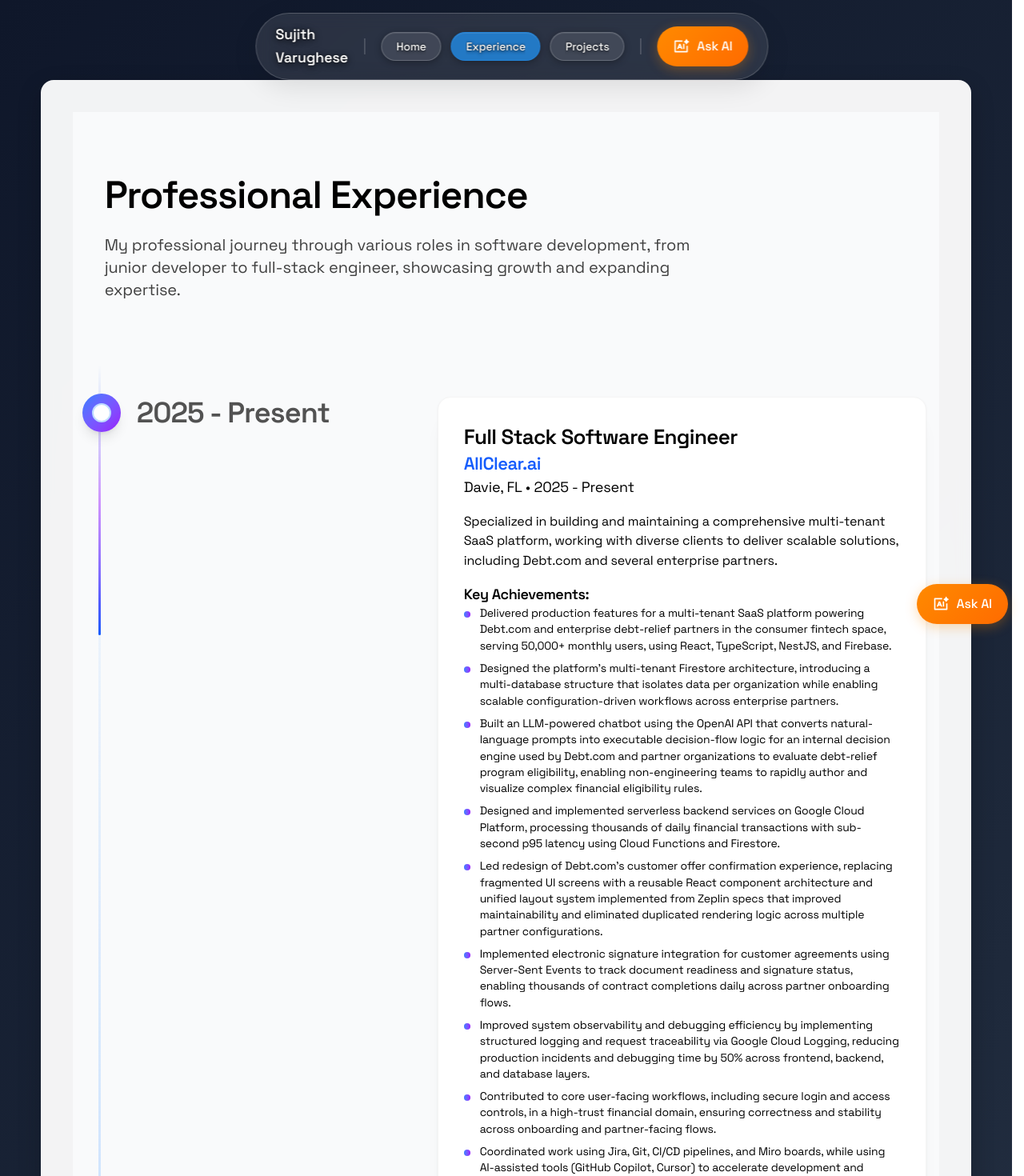
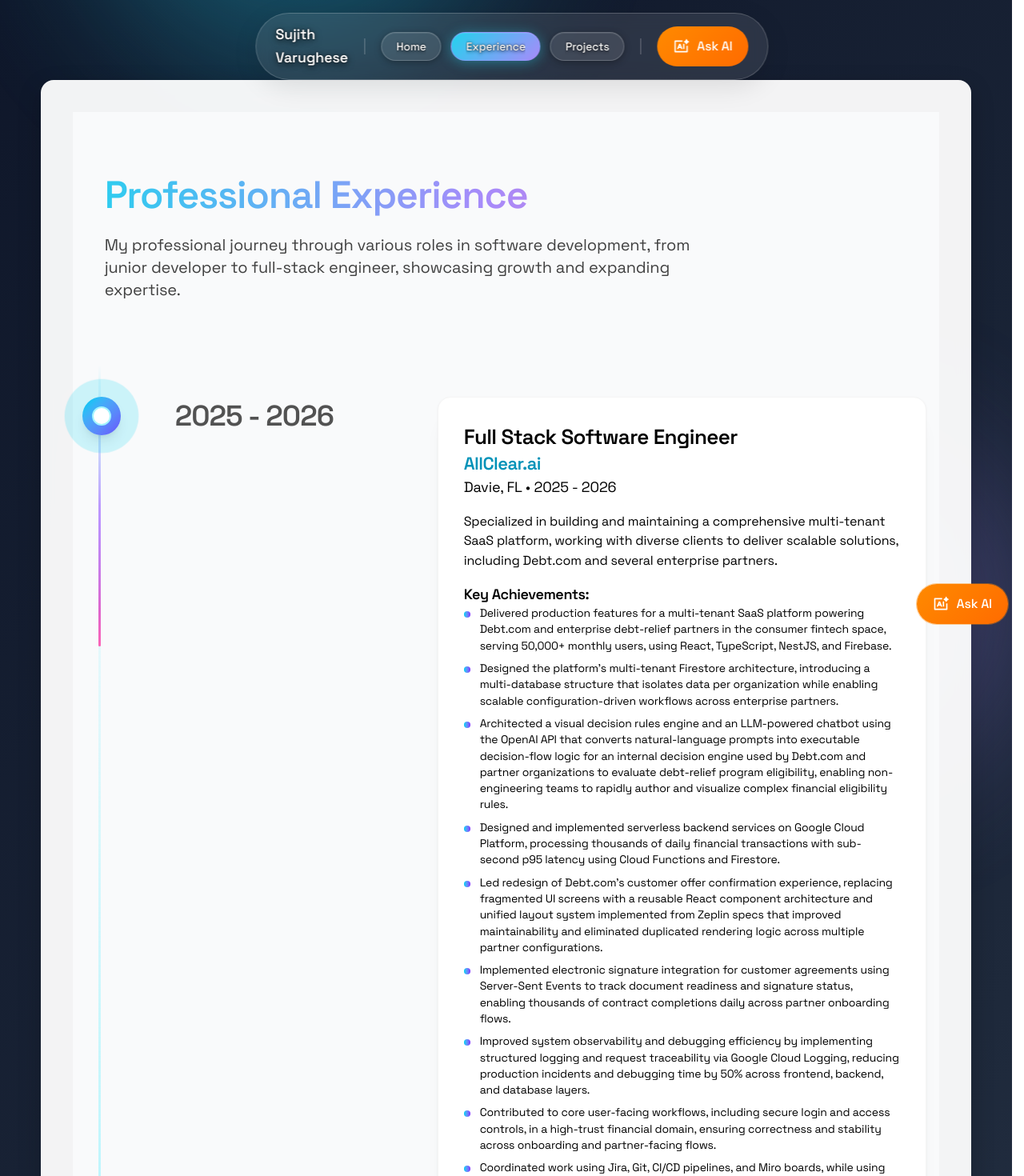
Before and after one commit to sujithvarughese/portfolio-2026-next, a Next.js app: page /experience in a window 1280 px wide. Shown: the top 1470 px of the page at 80% size. Built offline with nearby package versions, Linux system fonts and the light colour scheme.

Commit message:
resume update, styling fixes

```diff
--- a/src/app/experience/page.tsx
+++ b/src/app/experience/page.tsx
@@ -9,6 +9,7 @@ import ChatbotButton from "@/components/chatbot/ChatbotButton";
 import { Box, Flex } from "@mantine/core";
 import { WorkTimeline } from "@/components/ui/work-timeline";
 import { experienceData } from "@/data/experience";
+import { AuroraBackground } from "@/components/ui/aurora-background";
 
 export default function ExperiencePage() {
   const [opened, { open, close }] = useDisclosure(false);
@@ -39,15 +40,18 @@ export default function ExperiencePage() {
       style={{
         minHeight: '100vh',
         background: 'linear-gradient(135deg, #0f172a 0%, #1e293b 50%, #334155 100%)',
-        paddingTop: '80px'
+        paddingTop: '80px',
+        position: 'relative',
+        overflow: 'hidden'
       }}
     >
+      <AuroraBackground />
       <Navbar openAI={open} />
 
       <Box
         maw={1400}
         m="auto"
-        style={{ position: 'relative' }}
+        style={{ position: 'relative', zIndex: 1 }}
       >
         <Flex justify="center" align="center" style={{ minHeight: 'calc(100vh - 80px)', padding: '20px' }}>
           <Box
--- a/src/app/globals.css
+++ b/src/app/globals.css
@@ -222,3 +222,71 @@ body {
   border-top: 1px solid rgba(34, 139, 230, 0.2);
   z-index: 0;
 }
+
+/* ===== Visual polish: accent palette, animated backgrounds, hover effects ===== */
+
+:root {
+  --accent-cyan: #22d3ee;
+  --accent-violet: #a78bfa;
+  --accent-pink: #f472b6;
+  --accent-amber: #fbbf24;
+}
+
+/* Animated gradient text used for headline/section-title emphasis */
+@keyframes gradient-flow {
+  0%, 100% { background-position: 0% 50%; }
+  50% { background-position: 100% 50%; }
+}
+
+.gradient-text-animated {
+  background: linear-gradient(90deg, var(--accent-cyan), var(--accent-violet), var(--accent-pink), var(--accent-cyan));
+  background-size: 300% auto;
+  -webkit-background-clip: text;
+  background-clip: text;
+  color: transparent;
+  animation: gradient-flow 6s ease infinite;
+}
+
+/* Softly drifting aurora blobs for dark hero/section backgrounds */
+@keyframes float-blob {
+  0%, 100% { transform: translate(0, 0) scale(1); }
+  33% { transform: translate(30px, -40px) scale(1.12); }
+  66% { transform: translate(-25px, 25px) scale(0.92); }
+}
+
+.aurora-blob {
+  position: absolute;
+  border-radius: 50%;
+  filter: blur(90px);
+  opacity: 0.32;
+  will-change: transform;
+  animation: float-blob 20s ease-in-out infinite;
+}
+
+/* Glow-pulse used for attention-grabbing CTAs */
+@keyframes glow-pulse {
+  0%, 100% { box-shadow: 0 0 0 0 rgba(255, 138, 0, 0.45); }
+  50% { box-shadow: 0 0 0 12px rgba(255, 138, 0, 0); }
+}
+
+/* Expanding ring ping for timeline dots */
+@keyframes ping-ring {
+  0% { transform: scale(1); opacity: 0.55; }
+  100% { transform: scale(2.4); opacity: 0; }
+}
+
+/* Reusable lift-on-hover for cards */
+.hover-lift {
+  transition: transform 0.35s cubic-bezier(0.25, 0.46, 0.45, 0.94), box-shadow 0.35s cubic-bezier(0.25, 0.46, 0.45, 0.94);
+}
+.hover-lift:hover {
+  transform: translateY(-6px);
+  box-shadow: 0 20px 40px -12px rgba(34, 211, 238, 0.25), 0 8px 16px -8px rgba(167, 139, 250, 0.2);
+}
+
+@media (prefers-reduced-motion: reduce) {
+  .aurora-blob,
+  .gradient-text-animated {
+    animation: none !important;
+  }
+}
--- a/src/components/Navbar.tsx
+++ b/src/components/Navbar.tsx
@@ -98,7 +98,7 @@ export const Navbar = ({ openAI }: NavbarProps) => {
               transition: 'all 0.3s cubic-bezier(0.25, 0.46, 0.45, 0.94)'
             }}
             onClick={() => router.push('/')}
-            className="hidden md:block hover:text-blue-200 hover:scale-105"
+            className="hidden md:block hover:text-cyan-200 hover:scale-105"
           >
             {fullName}
           </Text>
@@ -134,28 +134,32 @@ export const Navbar = ({ openAI }: NavbarProps) => {
 
                   onClick={() => router.push(item.href)}
                   style={{
-                    backgroundColor: pathname === item.href
-                      ? 'rgba(34, 139, 230, 0.8)'
+                    background: pathname === item.href
+                      ? 'linear-gradient(135deg, #22d3ee, #a78bfa)'
                       : 'rgba(255, 255, 255, 0.1)',
                     color: 'white',
                     border: pathname === item.href
-                      ? '1px solid rgba(34, 139, 230, 0.6)'
+                      ? '1px solid rgba(167, 139, 250, 0.6)'
                       : '1px solid rgba(255, 255, 255, 0.2)',
                     fontFamily: 'Space Grotesk, sans-serif',
                     fontWeight: 500,
                     textShadow: '0 1px 4px rgba(0, 0, 0, 0.8), 0 0 1px rgba(0, 0, 0, 0.9)',
-                    boxShadow: '0 2px 8px rgba(0, 0, 0, 0.3), inset 0 1px 0 rgba(255, 255, 255, 0.1)',
+                    boxShadow: pathname === item.href
+                      ? '0 2px 16px rgba(34, 211, 238, 0.4), inset 0 1px 0 rgba(255, 255, 255, 0.1)'
+                      : '0 2px 8px rgba(0, 0, 0, 0.3), inset 0 1px 0 rgba(255, 255, 255, 0.1)',
                     transition: 'all 0.3s cubic-bezier(0.25, 0.46, 0.45, 0.94)'
                   }}
                   styles={{
                     root: {
                       '&:hover': {
-                        backgroundColor: pathname === item.href
-                          ? 'rgba(34, 139, 230, 0.95)'
+                        background: pathname === item.href
+                          ? 'linear-gradient(135deg, #38e0f5, #b794fb)'
                           : 'rgba(255, 255, 255, 0.25)',
-                        boxShadow: '0 6px 20px rgba(0, 0, 0, 0.5), inset 0 1px 0 rgba(255, 255, 255, 0.3)',
+                        boxShadow: pathname === item.href
+                          ? '0 6px 24px rgba(34, 211, 238, 0.55), inset 0 1px 0 rgba(255, 255, 255, 0.3)'
+                          : '0 6px 20px rgba(0, 0, 0, 0.5), inset 0 1px 0 rgba(255, 255, 255, 0.3)',
                         border: pathname === item.href
-                          ? '1px solid rgba(34, 139, 230, 0.8)'
+                          ? '1px solid rgba(167, 139, 250, 0.8)'
                           : '1px solid rgba(255, 255, 255, 0.4)'
                       }
                     }
@@ -255,12 +259,12 @@ export const Navbar = ({ openAI }: NavbarProps) => {
                     closeMobileMenu()
                   }}
                   style={{
-                    backgroundColor: pathname === item.href
-                      ? 'rgba(34, 139, 230, 0.8)'
+                    background: pathname === item.href
+                      ? 'linear-gradient(135deg, #22d3ee, #a78bfa)'
                       : 'rgba(255, 255, 255, 0.1)',
                     color: 'white',
                     border: pathname === item.href
-                      ? '1px solid rgba(34, 139, 230, 0.6)'
+                      ? '1px solid rgba(167, 139, 250, 0.6)'
                       : '1px solid rgba(255, 255, 255, 0.2)',
                     fontFamily: 'Space Grotesk, sans-serif',
                     fontWeight: 500,
@@ -293,7 +297,7 @@ export const Navbar = ({ openAI }: NavbarProps) => {
                 target="_blank"
                 rel="noreferrer"
                 style={{
-                  color: '#60a5fa',
+                  color: '#22d3ee',
                   fontSize: '16px',
                   fontFamily: 'Space Grotesk, sans-serif'
                 }}
@@ -305,7 +309,7 @@ export const Navbar = ({ openAI }: NavbarProps) => {
                 target="_blank"
                 rel="noreferrer"
                 style={{
-                  color: '#60a5fa',
+                  color: '#22d3ee',
                   fontSize: '16px',
                   fontFamily: 'Space Grotesk, sans-serif'
                 }}
@@ -317,7 +321,7 @@ export const Navbar = ({ openAI }: NavbarProps) => {
                 target="_blank"
                 rel="noreferrer"
                 style={{
-                  color: '#60a5fa',
+                  color: '#22d3ee',
                   fontSize: '16px',
                   fontFamily: 'Space Grotesk, sans-serif'
                 }}
@@ -329,7 +333,7 @@ export const Navbar = ({ openAI }: NavbarProps) => {
                 target="_blank"
                 rel="noreferrer"
                 style={{
-                  color: '#60a5fa',
+                  color: '#22d3ee',
                   fontSize: '16px',
                   fontFamily: 'Space Grotesk, sans-serif'
                 }}
@@ -341,7 +345,7 @@ export const Navbar = ({ openAI }: NavbarProps) => {
                 target="_blank"
                 rel="noreferrer"
                 style={{
-                  color: '#60a5fa',
+                  color: '#22d3ee',
                   fontSize: '16px',
                   fontFamily: 'Space Grotesk, sans-serif'
                 }}
@@ -370,7 +374,7 @@ export const Navbar = ({ openAI }: NavbarProps) => {
                 target="_blank"
                 rel="noreferrer"
                 style={{
-                  color: '#60a5fa',
+                  color: '#22d3ee',
                   fontSize: '16px',
                   fontFamily: 'Space Grotesk, sans-serif'
                 }}
@@ -382,7 +386,7 @@ export const Navbar = ({ openAI }: NavbarProps) => {
                 target="_blank"
                 rel="noreferrer"
                 style={{
-                  color: '#60a5fa',
+                  color: '#22d3ee',
                   fontSize: '16px',
                   fontFamily: 'Space Grotesk, sans-serif'
                 }}
@@ -394,7 +398,7 @@ export const Navbar = ({ openAI }: NavbarProps) => {
                 target="_blank"
                 rel="noreferrer"
                 style={{
-                  color: '#60a5fa',
+                  color: '#22d3ee',
                   fontSize: '16px',
                   fontFamily: 'Space Grotesk, sans-serif'
                 }}
@@ -410,13 +414,14 @@ export const Navbar = ({ openAI }: NavbarProps) => {
               component="a"
               href={`mailto:${emailAddress}`}
               variant="gradient"
-              gradient={{ from: 'blue', to: 'green' }}
+              gradient={{ from: '#10b981', to: '#22d3ee', deg: 135 }}
               size="lg"
               radius="md"
               fullWidth
               style={{
                 fontFamily: 'Space Grotesk, sans-serif',
-                fontWeight: 600
+                fontWeight: 600,
+                boxShadow: '0 4px 20px rgba(16, 185, 129, 0.35)'
               }}
             >
               Contact Me
--- a/src/components/chatbot/ChatbotButton.tsx
+++ b/src/components/chatbot/ChatbotButton.tsx
@@ -22,7 +22,7 @@ const ChatbotButton = ({ open, isScrolled = false }: ChatbotButtonProps) => {
         fontWeight: 600,
         fontSize: isScrolled ? '0.875rem' : '1rem',
         padding: isScrolled ? '8px 16px' : '12px 20px',
-        animation: 'pulse 2s infinite',
+        animation: 'glow-pulse 2.2s infinite',
         transition: 'all 0.4s cubic-bezier(0.25, 0.46, 0.45, 0.94)'
       }}
       styles={{
--- /dev/null
+++ b/src/components/ui/aurora-background.tsx
@@ -0,0 +1,45 @@
+export function AuroraBackground() {
+  return (
+    <div
+      aria-hidden="true"
+      className="pointer-events-none absolute inset-0 overflow-hidden"
+      style={{ zIndex: 0 }}
+    >
+      <div
+        className="aurora-blob"
+        style={{
+          top: "-10%",
+          left: "8%",
+          width: "480px",
+          height: "480px",
+          background: "var(--accent-cyan)",
+          animationDuration: "22s",
+        }}
+      />
+      <div
+        className="aurora-blob"
+        style={{
+          top: "15%",
+          right: "2%",
+          width: "420px",
+          height: "420px",
+          background: "var(--accent-violet)",
+          animationDuration: "26s",
+          animationDelay: "-6s",
+        }}
+      />
+      <div
+        className="aurora-blob"
+        style={{
+          bottom: "-15%",
+          left: "32%",
+          width: "380px",
+          height: "380px",
+          background: "var(--accent-pink)",
+          animationDuration: "24s",
+          animationDelay: "-10s",
+        }}
+      />
+    </div>
+  );
+}
--- a/src/components/ui/work-timeline.tsx
+++ b/src/components/ui/work-timeline.tsx
@@ -41,9 +41,9 @@ export const WorkTimeline = ({ data }: { data: ExperienceEntry[] }) => {
           initial={{ opacity: 0, y: 20 }}
           whileInView={{ opacity: 1, y: 0 }}
           transition={{ duration: 0.6 }}
-          className="text-2xl md:text-5xl mb-2 md:mb-6 text-black dark:text-white font-bold"
+          className="text-2xl md:text-5xl mb-2 md:mb-6 font-bold"
         >
-          Professional Experience
+          <span className="gradient-text-animated">Professional Experience</span>
         </motion.h2>
         <motion.p
           initial={{ opacity: 0, y: 20 }}
@@ -66,8 +66,9 @@ export const WorkTimeline = ({ data }: { data: ExperienceEntry[] }) => {
             className="flex justify-start md:pt-10 md:gap-10"
           >
             <div className="sticky flex flex-col md:flex-row z-40 items-center top-40 self-start max-w-xs lg:max-w-sm md:w-full">
-              <div className="h-6 md:h-12 absolute left-1 md:left-3 w-6 md:w-12 rounded-full bg-gradient-to-br from-blue-500 to-purple-600 flex items-center justify-center shadow-lg">
-                <div className="h-3 md:h-6 w-3 md:w-6 rounded-full bg-white dark:bg-black border-2 border-blue-200 dark:border-purple-300" />
+              <div className="relative h-6 md:h-12 absolute left-1 md:left-3 w-6 md:w-12 rounded-full bg-gradient-to-br from-cyan-400 to-violet-600 flex items-center justify-center shadow-lg">
+                <span className="absolute inset-0 rounded-full bg-cyan-400" style={{ animation: "ping-ring 2.5s ease-out infinite" }} />
+                <div className="relative h-3 md:h-6 w-3 md:w-6 rounded-full bg-white dark:bg-black border-2 border-cyan-200 dark:border-violet-300" />
               </div>
               <h3 className="hidden md:block text-xl md:pl-20 md:text-4xl font-bold text-neutral-600 dark:text-neutral-400">
                 {item.date}
@@ -75,13 +76,13 @@ export const WorkTimeline = ({ data }: { data: ExperienceEntry[] }) => {
             </div>
 
             <div className="relative pr-2 md:pr-4 pl-8 w-full">
-              <Card shadow="lg" p={{ base: "md", md: "xl" }} radius="lg" className="mb-4 md:mb-6 bg-white dark:bg-neutral-900 border border-neutral-100 dark:border-neutral-800">
+              <Card shadow="lg" p={{ base: "md", md: "xl" }} radius="lg" className="hover-lift mb-4 md:mb-6 bg-white dark:bg-neutral-900 border border-neutral-100 dark:border-neutral-800">
                 <Flex direction="column" gap={{ base: "sm", md: "md" }}>
                   <Box>
                     <Title order={2} className="text-2xl md:text-3xl font-bold text-black dark:text-white mb-2">
                       {item.position}
                     </Title>
-                    <Title order={3} className="text-xl md:text-2xl text-blue-600 dark:text-blue-400 mb-1">
+                    <Title order={3} className="text-xl md:text-2xl text-cyan-600 dark:text-cyan-400 mb-1">
                       {item.company}
                     </Title>
                     <Text size="lg" className="text-neutral-600 dark:text-neutral-400 mb-3">
@@ -106,7 +107,7 @@ export const WorkTimeline = ({ data }: { data: ExperienceEntry[] }) => {
                           transition={{ duration: 0.4, delay: (index * 0.1) + (achievementIndex * 0.05) }}
                           className="flex items-start"
                         >
-                          <div className="w-2 h-2 rounded-full bg-gradient-to-r from-blue-500 to-purple-600 mt-2 mr-3 flex-shrink-0" />
+                          <div className="w-2 h-2 rounded-full bg-gradient-to-r from-cyan-400 to-violet-600 mt-2 mr-3 flex-shrink-0" />
                           <Text size="sm" className="text-neutral-700 dark:text-neutral-300">
                             {achievement}
                           </Text>
@@ -125,7 +126,7 @@ export const WorkTimeline = ({ data }: { data: ExperienceEntry[] }) => {
                           <Badge
                             key={skillIndex}
                             variant="gradient"
-                            gradient={{ from: 'blue', to: 'purple' }}
+                            gradient={{ from: 'cyan', to: 'violet' }}
                             size="lg"
                             radius="md"
                             leftSection={logos[skill]}
@@ -145,14 +146,14 @@ export const WorkTimeline = ({ data }: { data: ExperienceEntry[] }) => {
           style={{
             height: height + "px",
           }}
-          className="absolute md:left-8 left-8 top-0 overflow-hidden w-[3px] bg-gradient-to-b from-transparent via-blue-200 dark:via-purple-700 to-transparent [mask-image:linear-gradient(to_bottom,transparent_0%,black_10%,black_90%,transparent_100%)]"
+          className="absolute md:left-8 left-8 top-0 overflow-hidden w-[3px] bg-gradient-to-b from-transparent via-cyan-200 dark:via-violet-700 to-transparent [mask-image:linear-gradient(to_bottom,transparent_0%,black_10%,black_90%,transparent_100%)]"
         >
           <motion.div
             style={{
               height: heightTransform,
               opacity: opacityTransform,
             }}
-            className="absolute inset-x-0 top-0 w-[3px] bg-gradient-to-b from-blue-500 via-purple-500 to-blue-600 rounded-full"
+            className="absolute inset-x-0 top-0 w-[3px] bg-gradient-to-b from-cyan-400 via-violet-500 to-pink-400 rounded-full"
           />
         </div>
       </div>
--- a/src/data/experience.ts
+++ b/src/data/experience.ts
@@ -10,7 +10,7 @@ export interface ExperienceEntry {
 
 export const experienceData: ExperienceEntry[] = [
   {
-    date: "2025 - Present",
+    date: "2025 - 2026",
     position: "Full Stack Software Engineer",
     company: "AllClear.ai",
     location: "Davie, FL",
@@ -18,7 +18,7 @@ export const experienceData: ExperienceEntry[] = [
     achievements: [
       "Delivered production features for a multi-tenant SaaS platform powering Debt.com and enterprise debt-relief partners in the consumer fintech space, serving 50,000+ monthly users, using React, TypeScript, NestJS, and Firebase.",
       "Designed the platform’s multi-tenant Firestore architecture, introducing a multi-database structure that isolates data per organization while enabling scalable configuration-driven workflows across enterprise partners.",
-      "Built an LLM-powered chatbot using the OpenAI API that converts natural-language prompts into executable decision-flow logic for an internal decision engine used by Debt.com and partner organizations to evaluate debt-relief program eligibility, enabling non-engineering teams to rapidly author and visualize complex financial eligibility rules.",
+      "Architected a visual decision rules engine and an LLM-powered chatbot using the OpenAI API that converts natural-language prompts into executable decision-flow logic for an internal decision engine used by Debt.com and partner organizations to evaluate debt-relief program eligibility, enabling non-engineering teams to rapidly author and visualize complex financial eligibility rules.",
       "Designed and implemented serverless backend services on Google Cloud Platform, processing thousands of daily financial transactions with sub-second p95 latency using Cloud Functions and Firestore.",
       "Led redesign of Debt.com’s customer offer confirmation experience, replacing fragmented UI screens with a reusable React component architecture and unified layout system implemented from Zeplin specs that improved maintainability and eliminated duplicated rendering logic across multiple partner configurations.",
       "Implemented electronic signature integration for customer agreements using Server-Sent Events to track document readiness and signature status, enabling thousands of contract completions daily across partner onboarding flows.",
@@ -36,6 +36,7 @@ export const experienceData: ExperienceEntry[] = [
     description: "Designed and built a custom property management application from concept to deployment to track rental finances, manage property data, and integrate real estate APIs for market insights and operational analytics.",
     achievements: [
       "Led development of a proprietary property management platform supporting 100+ rental units, collaborating directly with investors to translate business objectives into scalable services and reducing manual management workload by 40% through automation and structured onboarding.",
+      "Automated lease and tenant lifecycle workflows, replacing manual property-management processes with event-driven notifications and centralized document tracking.",
       "Integrated REST APIs for real-time property listings and rental market data, along with Stripe Payments API for secure online payments resulting in increased tenant and management satisfaction and a 150% increase in lease renewal rates.",
       "Designed backend architecture using Node.js, MongoDB, AWS S3, implementing OAuth 2.0, Firebase Auth, and JSON Web Tokens (JWT) for secure authentication and role-based access control while supporting stable, uninterrupted operations.",
       "Optimized front-end state management with component-based development using ReactJS with Redux Toolkit and useMemo/useCallback for scalable UI architecture and utilizing custom hooks, reducing load times by 50%.",
```
Also changed, not shown: src/app/projects/page.tsx (+6 -2 lines), src/components/Hero.tsx (+33 -13 lines), src/components/ui/timeline.tsx (+9 -8 lines), 1 other file (tests, documents, lock files or other folders).
